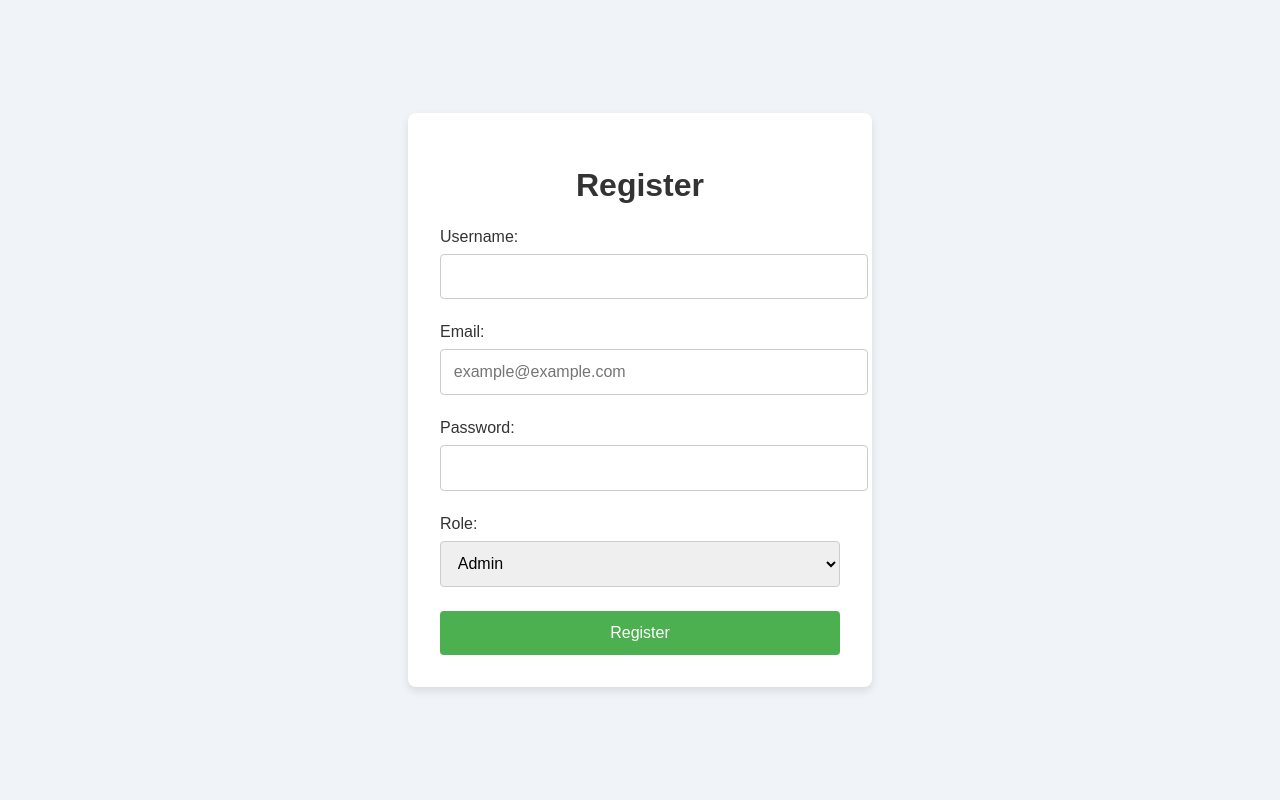
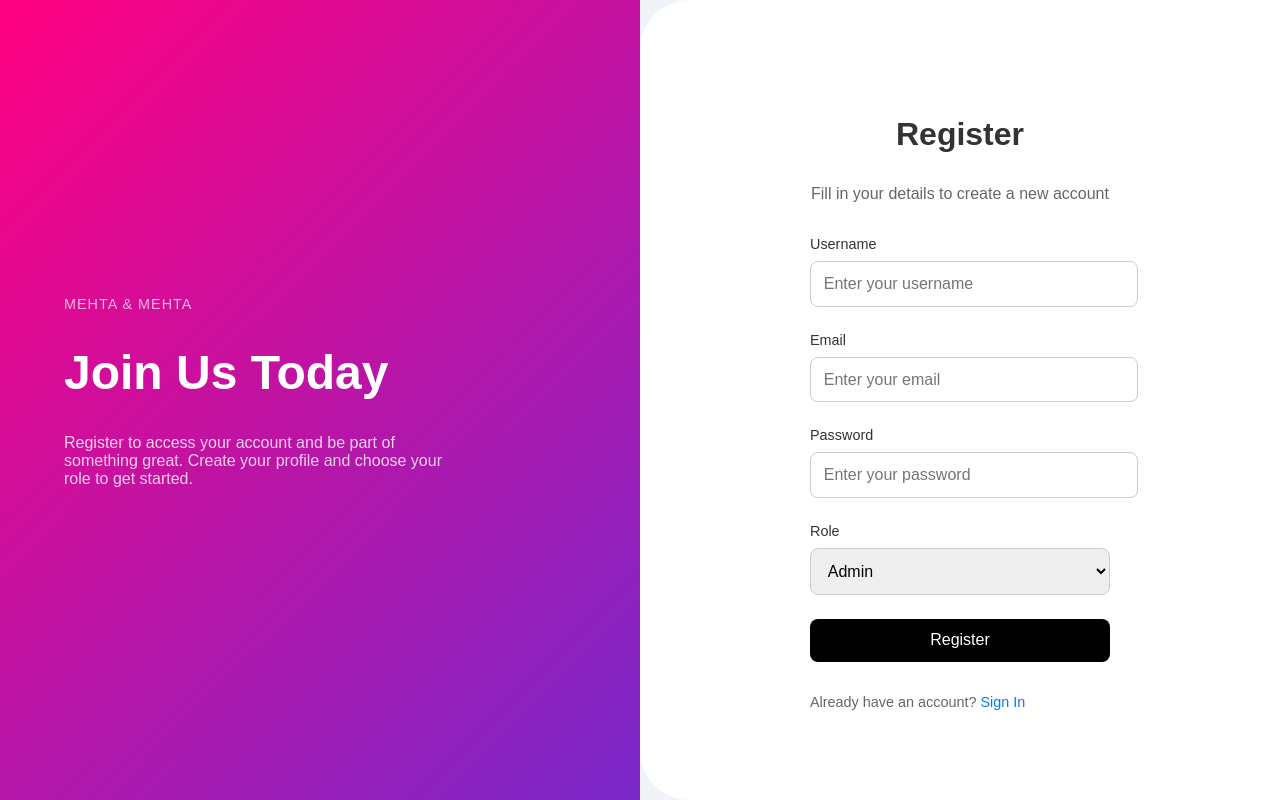
Before and after one commit to datech-dev/Mehta_workflow, a Flask app: page /register in a window 1280 px wide. Run offline with Flask 3, Linux system fonts and the light colour scheme.

Commit message:
Update register.html

```diff
--- a/templates/register.html
+++ b/templates/register.html
@@ -1,90 +1,199 @@
 <!DOCTYPE html>
 <html lang="en">
   <head>
-    <meta charset="UTF-8">
-    <meta name="viewport" content="width=device-width, initial-scale=1.0">
+    <meta charset="UTF-8" />
+    <meta name="viewport" content="width=device-width, initial-scale=1.0" />
     <title>Register</title>
     <style>
       body {
-            font-family: Arial, sans-serif;
+        margin: 0;
+        font-family: "Arial", sans-serif;
+        display: flex;
+        height: 100vh;
         background-color: #f0f4f8;
+      }
+
+      .container {
         display: flex;
+        width: 100%;
+        height: 100%;
+      }
+
+      .left-panel {
+        flex: 1;
+        background: linear-gradient(135deg, #ff0080, #7928ca);
+        display: flex;
+        flex-direction: column;
+        justify-content: center;
+        align-items: flex-start;
+        padding: 4rem;
+        color: white;
+        position: relative;
+      }
+
+      .left-panel h1 {
+        font-size: 3rem;
+        font-weight: bold;
+        margin: 0 0 1rem;
+        line-height: 1.2;
+      }
+
+      .left-panel p {
+        font-size: 1rem;
+        margin-top: 1rem;
+        opacity: 0.8;
+        max-width: 400px;
+      }
+
+      .left-panel .quote {
+        font-size: 0.9rem;
+        text-transform: uppercase;
+        margin-bottom: 2rem;
+        letter-spacing: 1px;
+        opacity: 0.7;
+      }
+
+      .right-panel {
+        flex: 1;
+        background: white;
+        border-top-left-radius: 50px;
+        border-bottom-left-radius: 50px;
+        display: flex;
+        flex-direction: column;
         justify-content: center;
         align-items: center;
-            height: 100vh;
-            margin: 0;
+        padding: 4rem;
       }
-        .register-container {
-            background-color: white;
-            padding: 2rem;
-            border-radius: 8px;
-            box-shadow: 0 4px 8px rgba(0, 0, 0, 0.1);
+
+      .right-panel h2 {
+        font-size: 2rem;
+        margin-bottom: 1rem;
+        color: #333;
+      }
+
+      .right-panel p {
+        font-size: 1rem;
+        color: #666;
+        margin-bottom: 2rem;
+      }
+
+      .form-group {
         width: 100%;
-            max-width: 400px;
-        }
-        h1 {
-            text-align: center;
-            color: #333;
-            font-size: 2rem;
+        max-width: 300px;
         margin-bottom: 1.5rem;
       }
-        label {
-            font-size: 1rem;
-            color: #333;
-            margin-bottom: 0.5rem;
-            display: block;
-        }
-        input, select {
+
+      .form-group input,
+      .form-group select {
         width: 100%;
         padding: 0.8rem;
-            margin-bottom: 1.5rem;
         border: 1px solid #ccc;
-            border-radius: 4px;
+        border-radius: 8px;
         font-size: 1rem;
+        margin-top: 0.5rem;
       }
-        input:focus, select:focus {
-            border-color: #4CAF50;
-            outline: none;
+
+      .form-group label {
+        font-size: 0.9rem;
+        color: #333;
       }
+
       button {
         width: 100%;
+        max-width: 300px;
         padding: 0.8rem;
-            background-color: #4CAF50;
+        background-color: #000;
         border: none;
         color: white;
         font-size: 1rem;
-            border-radius: 4px;
+        border-radius: 8px;
         cursor: pointer;
-            transition: background-color 0.3s ease;
+        margin-bottom: 1rem;
       }
+
       button:hover {
-            background-color: #45a049;
+        background-color: #333;
+      }
+
+      .signin {
+        font-size: 0.9rem;
+        color: #666;
+        margin-top: 1rem;
+      }
+
+      .signin a {
+        color: #007bff;
+        text-decoration: none;
+      }
+
+      .signin a:hover {
+        text-decoration: underline;
       }
     </style>
   </head>
   <body>
+    <div class="container">
+      <!-- Left panel -->
+      <div class="left-panel">
+        <div class="quote">Mehta & Mehta</div>
+        <h1>Join Us Today</h1>
+        <p>
+          Register to access your account and be part of something great. Create
+          your profile and choose your role to get started.
+        </p>
+      </div>
 
-    <div class="register-container">
-        <h1>Register</h1>
+      <!-- Right panel -->
+      <div class="right-panel">
+        <h2>Register</h2>
+        <p>Fill in your details to create a new account</p>
+
         <form id="registerForm" method="POST" action="/register">
-            <label for="username">Username:</label>
-            <input type="text" id="username" name="username" required>
-
-            <label for="email">Email:</label>
-            <input type="email" id="email" name="email" placeholder="example@example.com" required>
-
-            <label for="password">Password:</label>
-            <input type="password" id="password" name="password" required>
-
-            <label for="role">Role:</label>
-            <select id="role" name="role">
+          <div class="form-group">
+            <label for="username">Username</label>
+            <input
+              type="text"
+              id="username"
+              name="username"
+              placeholder="Enter your username"
+              required
+            />
+          </div>
+          <div class="form-group">
+            <label for="email">Email</label>
+            <input
+              type="email"
+              id="email"
+              name="email"
+              placeholder="Enter your email"
+              required
+            />
+          </div>
+          <div class="form-group">
+            <label for="password">Password</label>
+            <input
+              type="password"
+              id="password"
+              name="password"
+              placeholder="Enter your password"
+              required
+            />
+          </div>
+          <div class="form-group">
+            <label for="role">Role</label>
+            <select id="role" name="role" required>
               <option value="Admin">Admin</option>
               <option value="Employee">Employee</option>
             </select>
+          </div>
 
           <button type="submit">Register</button>
+
+          <div class="signin">
+            Already have an account? <a href="/login">Sign In</a>
+          </div>
         </form>
       </div>
-
+    </div>
   </body>
 </html>
```
Lines whose indentation alone changed are shown as unchanged.
